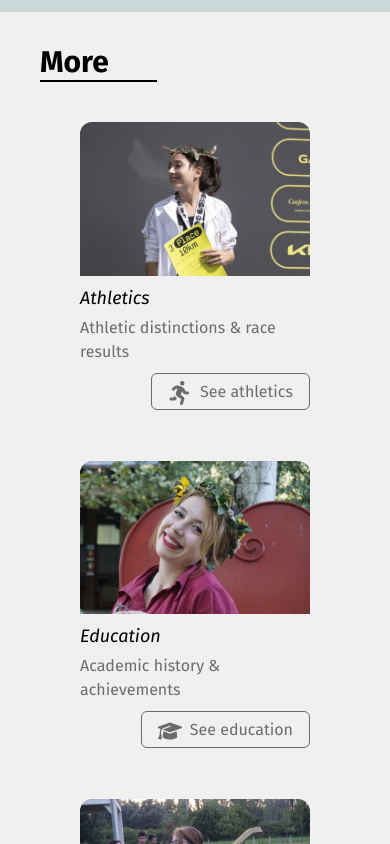
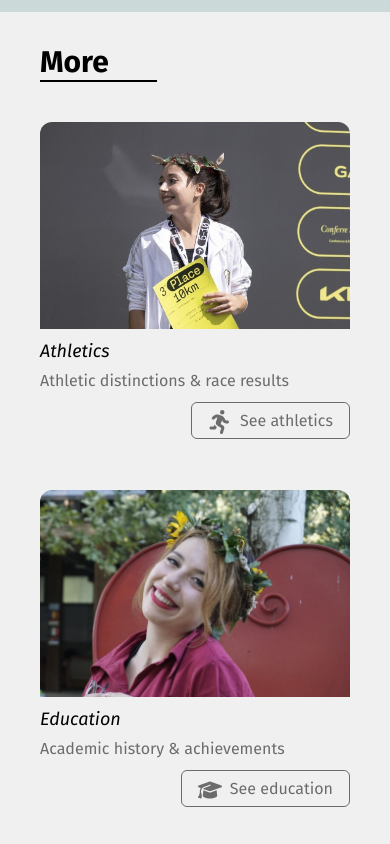
Before and after one commit to Bilpapster/PG-website, a React (Create React App) app: page / in a window 390 px wide. Shown: the part 1540-2384 px from the top of the page. Built offline with nearby package versions, Linux system fonts and the light colour scheme; a web font is replaced by a local one.

Commit message:
Give more space on section items on mobile views

```diff
--- a/src/components/Main/Sections/SectionItem.js
+++ b/src/components/Main/Sections/SectionItem.js
@@ -20,7 +20,7 @@ const SectionItem = (props) => {
         <div className="section-item-description">{props.description}</div>
         <div className="text-end py-4">
           <Button
-            aClass="not-italic w-fit"
+            aClass="not-italic"
             link="https://www.github.com/bilpapster"
             target="_blank"
             buttonText={`See ${props.text}`}
--- a/src/index.css
+++ b/src/index.css
@@ -235,9 +235,11 @@ p {
   text-trietary-dark
   /* p-2 */
   mb-10
-  mx-10
+  mx-0
+  md:mx-10
   mt-0
-  max-w-72
+  md:max-w-72
+  max-w-full
   /* shadow-md */
   /* border  */
   /* border-trietary-light  */
@@ -255,9 +257,9 @@ p {
   cursor-pointer;
 }
 
-.section-item {
+/* .section-item {
   min-width: 12em;
-}
+} */
 
 .section-item img {
   /* filter: grayscale(70%); */
```
